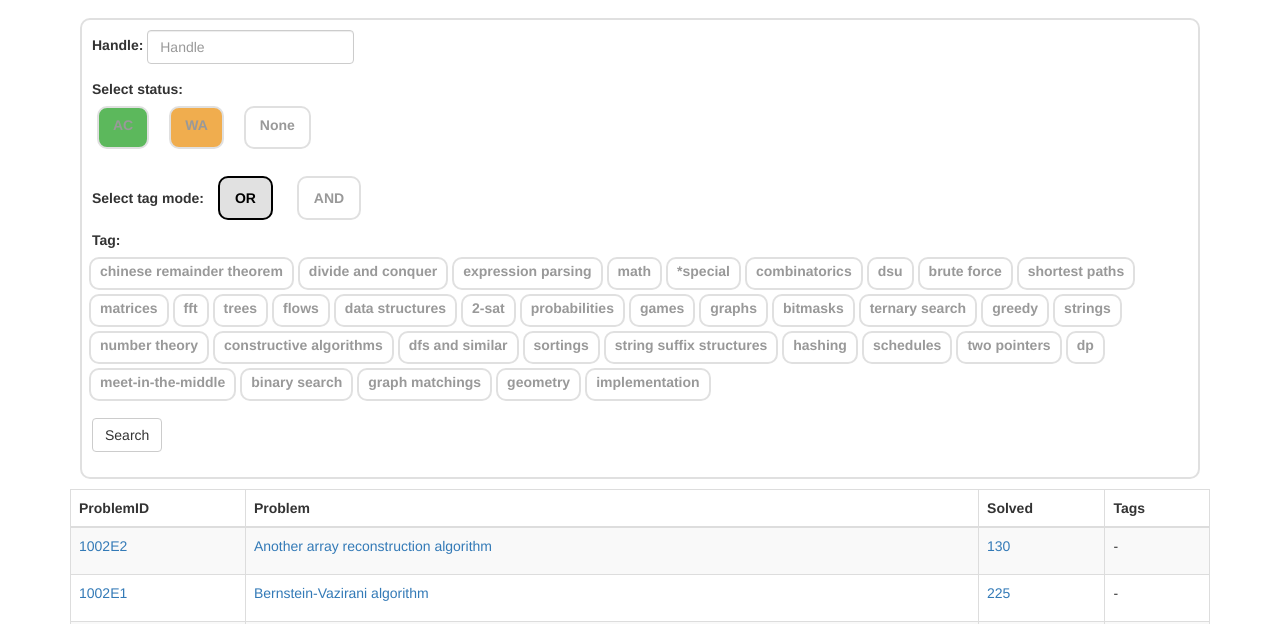
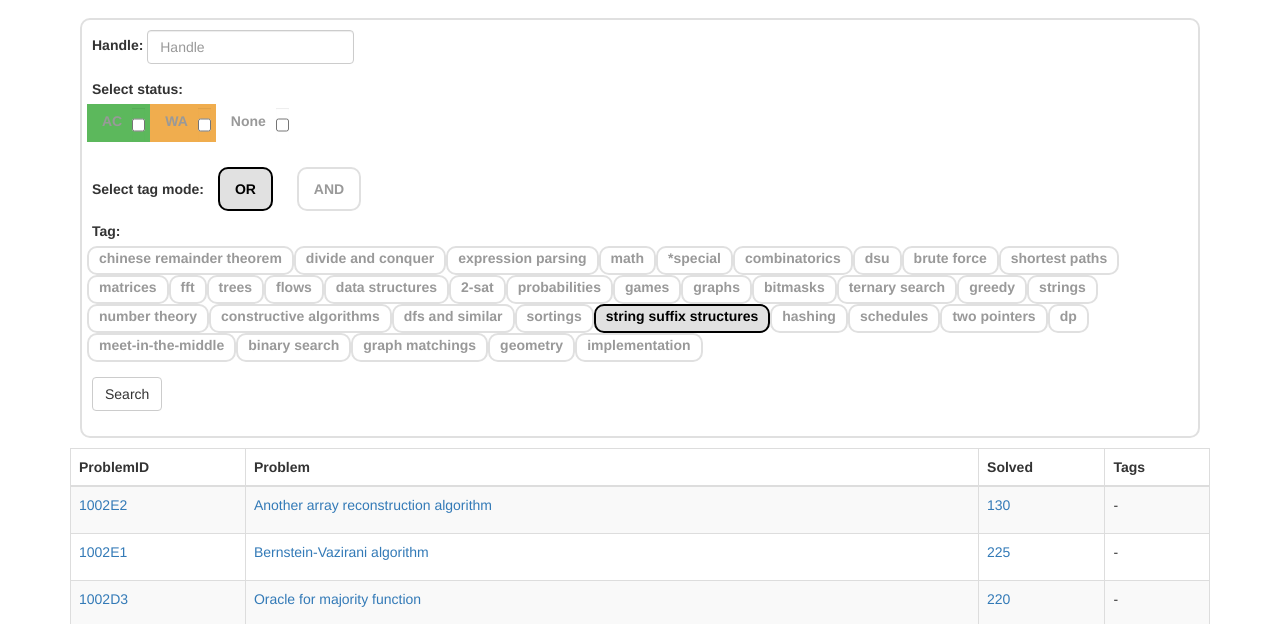
Before and after one commit to tookunn1213/codeforces-tool, a plain HTML site: page index.html in a window 1280 px wide. Both pictures are taken after a click on the element 637 px from the left and 502 px from the top of the page. Shown: the part 174-798 px from the top of the page. Drawn offline with nearby package versions, Linux system fonts and the light colour scheme.

Commit message:
[fix] refactor css

```diff
--- a/css/codeforces-tool.css
+++ b/css/codeforces-tool.css
@@ -7,41 +7,49 @@ nav.navbar.navbar-default .navbar-header a.navbar-brand {
     color: #000000;
 }
 
-#tag-list li {
+/* tag */
+.tag-group .tag-item {
     border-radius: 10px;
     border: 2px solid #e0e0e0;
-    padding: 2px 4px;
-    margin: 2px;
     cursor: pointer;
     color: #999999;
     background-color: #FFFFFF;
 }
 
-#tag-list li:hover {
+.tag-group .tag-item:hover {
     border: 2px solid #888888;
 }
 
-#tag-list li.checked {
+.tag-group .tag-item.active {
     border: 2px solid #000000;
     background-color: #E1E1E1
 }
 
-#tag-list li label {
+.tag-group .tag-item .tag-item-label {
     color: #999999;
     padding: 0px 5px;
     cursor: pointer;
     user-select: none;
 }
 
-#tag-list li label.checked {
+.tag-group .tag-item.active .tag-item-label {
     color: #000000;
 }
 
-#tag-list li input.tag {
+.tag-group .tag-item .tag {
     display: none;
 }
 
-#status-list li {
+.tag-item--small {
+    padding: 2px 4px;
+    margin: 2px;
+}
+
+.tag-item--big {
+
+}
+
+/* #status-list li {
     border-radius: 10px;
     border: 2px solid #e0e0e0;
     padding: 2px 4px;
@@ -62,7 +70,7 @@ nav.navbar.navbar-default .navbar-header a.navbar-brand {
 
 #status-list li input.status {
     display: none;
-}
+} */
 
 #status-list li label {
     color: #999999;
--- a/index.html
+++ b/index.html
@@ -29,7 +29,7 @@
                 </div>
                 <div class="form-inline form-group">
                     <label for="select-status">Select status: </label>
-                    <ul id="status-list" class="list-inline"></ul>
+                    <ul id="status-list" class="tag-group list-inline"></ul>
                 </div>
                 <div class="form-inline form-group">
                     <div class="radio-tag-block">
@@ -44,7 +44,7 @@
                         </label>
                     </div>
                     <label>Tag:</label>
-                    <ul id="tag-list" class="list-inline"></ul>
+                    <ul id="tag-list" class="tag-group list-inline"></ul>
                 </div>
                 <div class="form-inline form-group">
                     <button class="btn btn-default" type="button" id="btn-search">Search</button>
--- a/javascript/codeforces.js
+++ b/javascript/codeforces.js
@@ -87,9 +87,11 @@ function showAllTag(checked_tags) {
         tags.forEach(function(tag) {
             let tag_name    = tag.replace(/ /g, "_");
             let $li         = $("<li></li>", {
-                class: "theme-color",
+                class: "tag-item theme-color",
             });
-            let $label      = $("<label></label>");
+            let $label      = $("<label></label>", {
+                class: "tag-item-label",
+            });
             let $checkbox   = $("<input>", {
                 type:   "checkbox",
                 id:     "tag-" + tag_name,
@@ -116,9 +118,8 @@ function escapeSelector(str) {
 function checkTags(tags) {
     tags.forEach(function(tag) {
         let escapedTag = escapeSelector(tag);
-        $("#tag-" + escapedTag).closest("li").addClass("checked");
-        $("#tag-" + escapedTag).closest("li").find("label").addClass("checked");
-        $("#tag-"+escapedTag).prop("checked", true);
+        $("#tag-" + escapedTag).closest(".tag-item").addClass("active");
+        $("#tag-" + escapedTag).prop("checked", true);
     });
 }
 
@@ -279,21 +280,19 @@ function showProblems(api_params, tag_params, tag_mode) {
     });
 }
 
-$("ul#tag-list").on("click", "li", function() {
-    if ($(this).hasClass("checked")) {
-        $(this).removeClass("checked");
+$("#tag-list").on("click", ".tag-item", function() {
+    if ($(this).hasClass("active")) {
+        $(this).removeClass("active");
 
         $(this).find("input[name=tagName]:checked").prop("checked", false);
-        $(this).find("label").removeClass("checked");
     } else {
-        $(this).addClass("checked");
+        $(this).addClass("active");
 
         $(this).find("input[name=tagName]:not(:checked)").prop("checked", true);
-        $(this).find("label").addClass("checked");
     }
 });
 
-$("ul#status-list").on("click", "li", function() {
+$("#status-list").on("click", "li", function() {
     if ($(this).hasClass("checked")) {
         $(this).removeClass("checked");
 
```
